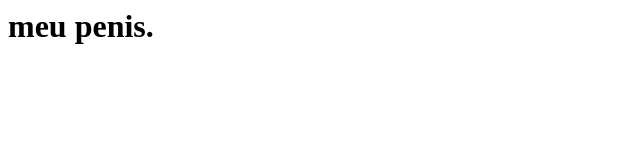
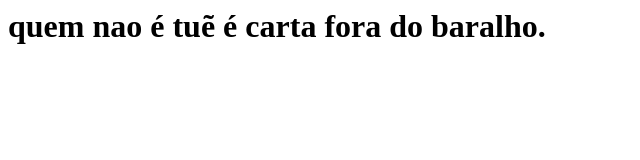
Before and after one commit to golquadrado/tu-vai-acabar-tomando-um-susto, a plain HTML site: page index.html in a window 1280 px wide. Shown: the whole page, without its empty margins (0-640 px from the left). Drawn offline with Linux system fonts and the light colour scheme.

Commit message:
Update index.html

```diff
--- a/index.html
+++ b/index.html
@@ -1,3 +1,3 @@
 <html>
-  <h1>meu penis.</h1>
+  <h1>quem nao é tuẽ é carta fora do baralho.</h1>
 </html>
```
